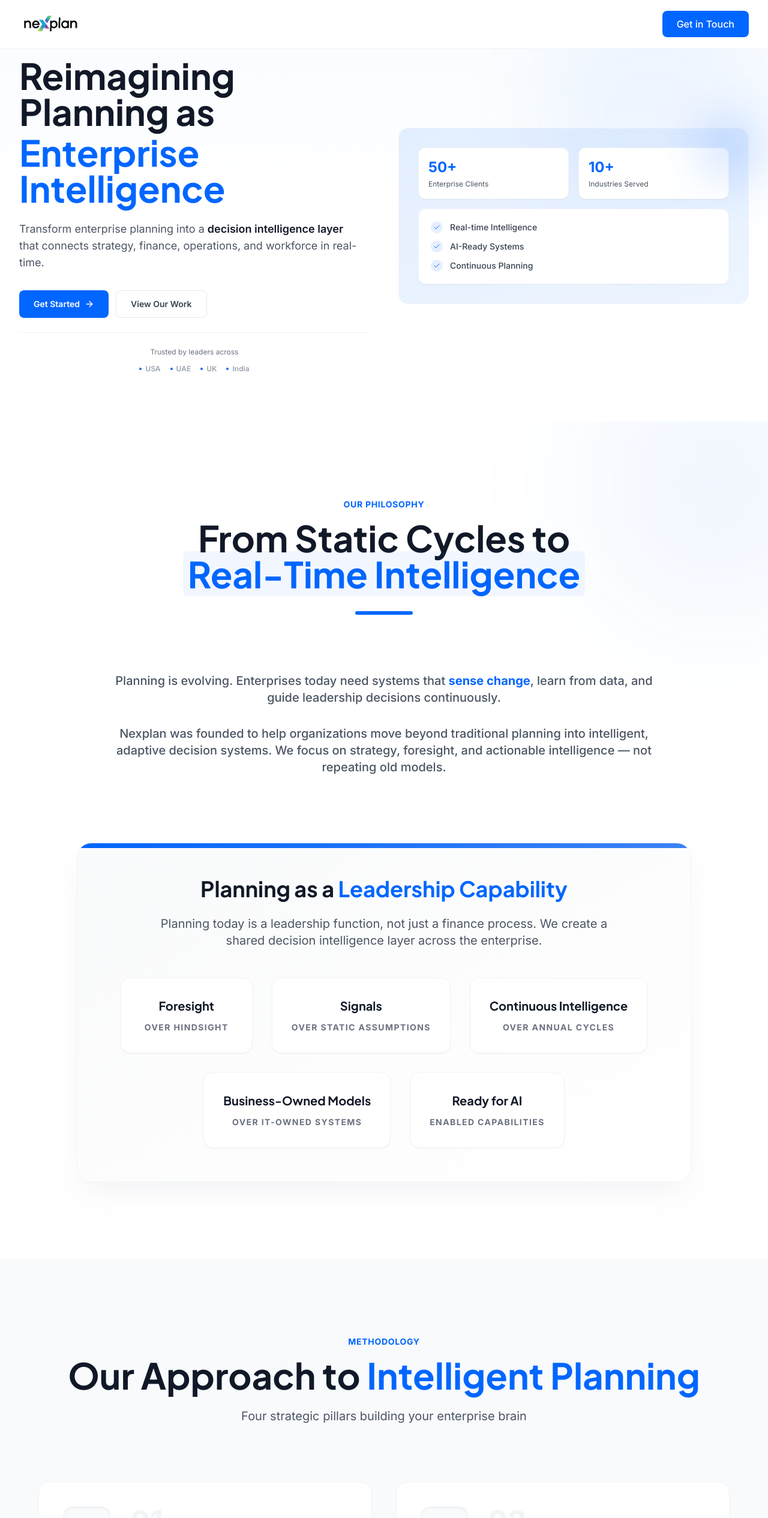
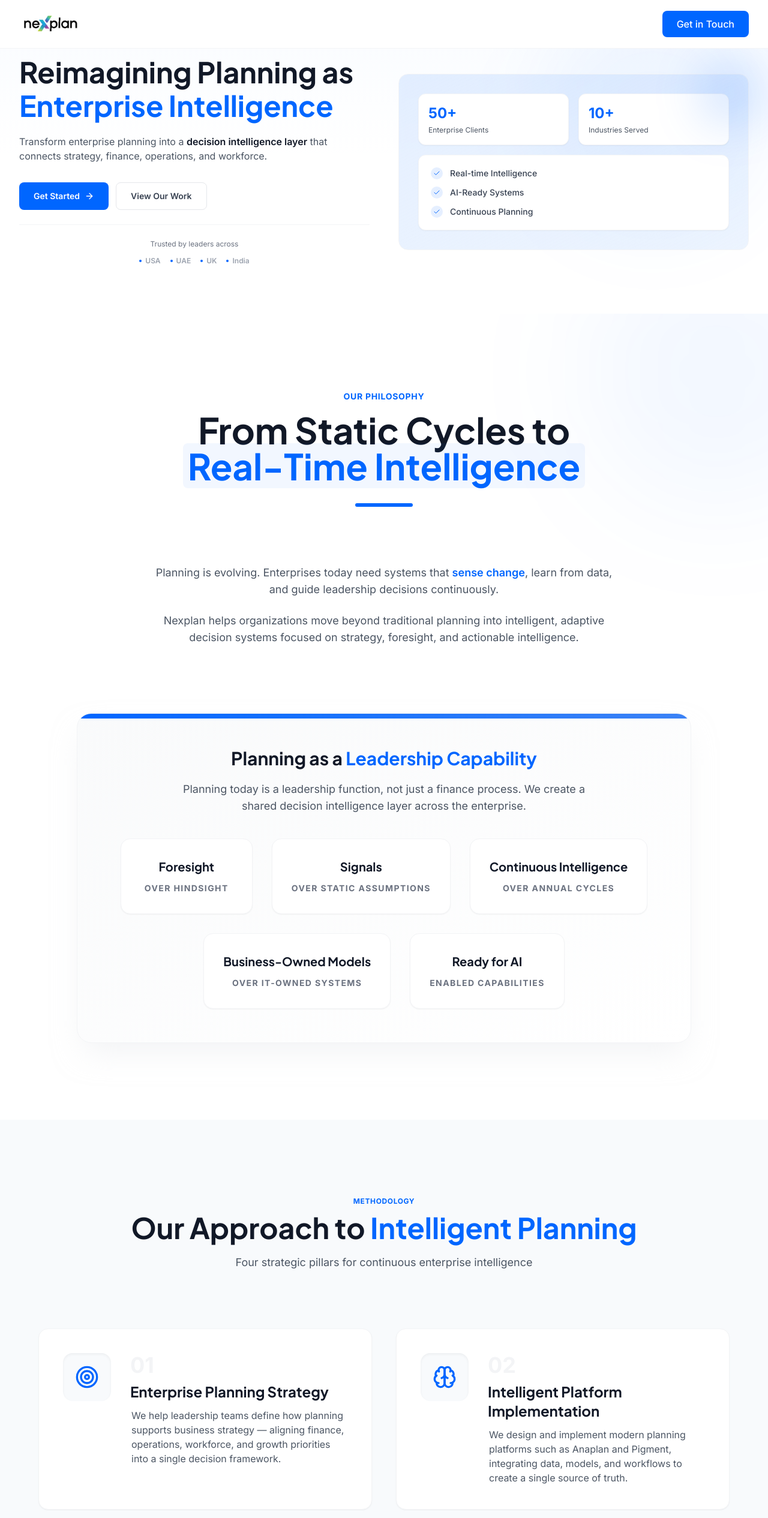
Before and after one commit to skarun505/Nexplan, a Next.js app: page / in a window 1280 px wide. Shown: the top 2531 px of the page at 60% size. Built offline with nearby package versions, Linux system fonts and the light colour scheme.

Commit message:
Reduce font sizes across entire website for better visual balance

```diff
--- a/app/page.tsx
+++ b/app/page.tsx
@@ -48,13 +48,13 @@ export default function Home() {
                     <div className="grid lg:grid-cols-2 gap-12 items-center">
                         {/* Left Column - Content */}
                         <div className="space-y-6">
-                            <h1 className="font-heading text-3xl sm:text-4xl md:text-5xl lg:text-6xl font-bold leading-tight text-gray-900">
+                            <h1 className="font-heading text-2xl sm:text-3xl md:text-4xl lg:text-5xl font-bold leading-tight text-gray-900">
                                 Reimagining Planning as
                                 <span className="block mt-2 text-primary">Enterprise Intelligence</span>
                             </h1>
 
-                            <p className="text-base md:text-lg text-gray-600 leading-relaxed max-w-xl">
-                                Transform enterprise planning into a <span className="font-semibold text-gray-900">decision intelligence layer</span> that connects strategy, finance, operations, and workforce in real-time.
+                            <p className="text-sm md:text-base text-gray-600 leading-relaxed max-w-xl">
+                                Transform enterprise planning into a <span className="font-semibold text-gray-900">decision intelligence layer</span> that connects strategy, finance, operations, and workforce.
                             </p>
 
                             <div className="flex flex-col sm:flex-row gap-3 pt-2">
@@ -142,12 +142,12 @@ export default function Home() {
                         <div className="w-24 h-1.5 bg-primary mx-auto rounded-full mt-8"></div>
                     </div>
 
-                    <div className="space-y-8 text-lg md:text-xl text-gray-600 leading-relaxed fade-in-up max-w-4xl mx-auto text-center font-medium">
+                    <div className="space-y-6 text-base md:text-lg text-gray-600 leading-relaxed fade-in-up max-w-3xl mx-auto text-center">
                         <p>
-                            Planning is evolving. Enterprises today need systems that <span className="text-primary font-bold">sense change</span>, learn from data, and guide leadership decisions continuously.
+                            Planning is evolving. Enterprises today need systems that <span className="text-primary font-semibold">sense change</span>, learn from data, and guide leadership decisions continuously.
                         </p>
                         <p>
-                            Nexplan was founded to help organizations move beyond traditional planning into intelligent, adaptive decision systems. We focus on strategy, foresight, and actionable intelligence — not repeating old models.
+                            Nexplan helps organizations move beyond traditional planning into intelligent, adaptive decision systems focused on strategy, foresight, and actionable intelligence.
                         </p>
                     </div>
 
@@ -156,10 +156,10 @@ export default function Home() {
                         <div className="bg-gradient-to-br from-gray-50 to-white rounded-3xl p-8 md:p-14 border border-gray-100 shadow-2xl shadow-gray-200/50 relative overflow-hidden group">
                             <div className="absolute top-0 left-0 w-full h-2 bg-gradient-to-r from-primary to-blue-500"></div>
 
-                            <h3 className="font-heading text-3xl md:text-4xl font-bold mb-6 text-center text-gray-900">
+                            <h3 className="font-heading text-2xl md:text-3xl font-bold mb-5 text-center text-gray-900">
                                 Planning as a <span className="text-primary">Leadership Capability</span>
                             </h3>
-                            <p className="text-center text-lg md:text-xl text-gray-600 mb-12 max-w-3xl mx-auto leading-relaxed">
+                            <p className="text-center text-base md:text-lg text-gray-600 mb-10 max-w-2xl mx-auto leading-relaxed">
                                 Planning today is a leadership function, not just a finance process. We create a shared decision intelligence layer across the enterprise.
                             </p>
 
@@ -186,12 +186,12 @@ export default function Home() {
             <section className="py-20 md:py-32 px-4 sm:px-6 lg:px-8 bg-slate-50">
                 <div className="max-w-6xl mx-auto">
                     <div className="text-center mb-16 md:mb-24 fade-in-up">
-                        <span className="text-primary font-bold tracking-wider uppercase text-sm mb-4 block">Methodology</span>
-                        <h2 className="font-heading text-4xl md:text-5xl lg:text-6xl font-bold mb-6 text-gray-900">
+                        <span className="text-primary font-bold tracking-wider uppercase text-xs mb-3 block">Methodology</span>
+                        <h2 className="font-heading text-3xl md:text-4xl lg:text-5xl font-bold mb-5 text-gray-900">
                             Our Approach to <span className="text-primary">Intelligent Planning</span>
                         </h2>
-                        <p className="text-gray-600 text-lg md:text-xl max-w-2xl mx-auto mt-6">
-                            Four strategic pillars building your enterprise brain
+                        <p className="text-gray-600 text-base md:text-lg max-w-2xl mx-auto mt-5">
+                            Four strategic pillars for continuous enterprise intelligence
                         </p>
                     </div>
 
@@ -230,9 +230,9 @@ export default function Home() {
                                         </div>
                                     </div>
                                     <div className="flex-1 min-w-0">
-                                        <div className="text-4xl md:text-5xl font-extrabold text-gray-100 mb-3 group-hover:text-primary/10 transition-colors">{item.num}</div>
-                                        <h3 className="font-heading text-2xl md:text-3xl font-bold mb-4 text-gray-900">{item.title}</h3>
-                                        <p className="text-base md:text-lg text-gray-600 leading-relaxed border-l-2 border-transparent pl-0 group-hover:border-primary/30 group-hover:pl-4 transition-all duration-300">{item.desc}</p>
+                                        <div className="text-3xl md:text-4xl font-bold text-gray-100 mb-2 group-hover:text-primary/10 transition-colors">{item.num}</div>
+                                        <h3 className="font-heading text-xl md:text-2xl font-bold mb-3 text-gray-900">{item.title}</h3>
+                                        <p className="text-sm md:text-base text-gray-600 leading-relaxed border-l-2 border-transparent pl-0 group-hover:border-primary/30 group-hover:pl-4 transition-all duration-300">{item.desc}</p>
                                     </div>
                                 </div>
                             </div>
@@ -245,10 +245,10 @@ export default function Home() {
             <section className="py-12 md:py-18 px-4 sm:px-6 lg:px-8 bg-white">
                 <div className="max-w-7xl mx-auto">
                     <div className="text-center mb-12 md:mb-16 fade-in-up">
-                        <h2 className="text-3xl md:text-4xl lg:text-5xl font-bold mb-4 text-gray-900">
+                        <h2 className="text-2xl md:text-3xl lg:text-4xl font-bold mb-3 text-gray-900">
                             Enterprise Expertise <span className="text-primary">Across Sectors</span>
                         </h2>
-                        <p className="text-gray-600 text-base md:text-lg">Planning for operations, capacity, and strategic growth across industries</p>
+                        <p className="text-gray-600 text-sm md:text-base">Planning for operations, capacity, and strategic growth across industries</p>
                     </div>
 
                     <div className="grid sm:grid-cols-2 gap-4 md:gap-6 fade-in-up">
```
